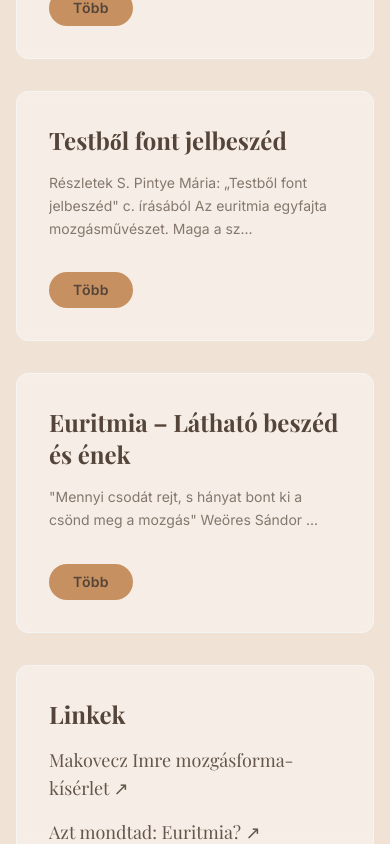
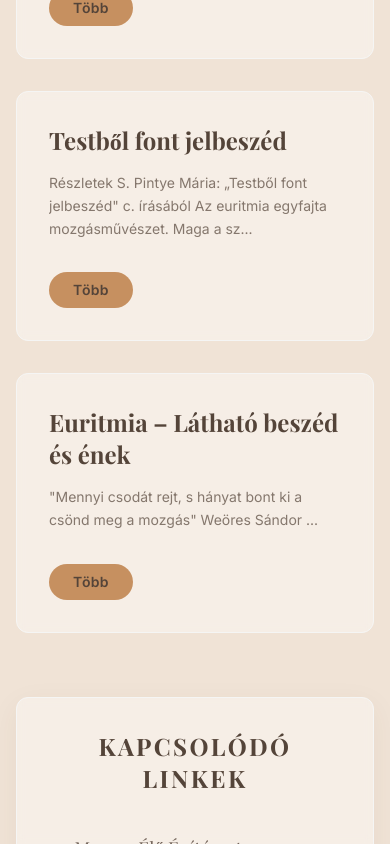
Before and after one commit to Ketyerix/EuritmiaHon, a React (Vite) app: page / in a window 390 px wide. Shown: the part 1952-2796 px from the top of the page. Built offline with nearby package versions, Linux system fonts and the light colour scheme; a web font is replaced by a local one.

Commit message:
article new expand ui, external links rework

```diff
--- a/components/HomeArticles.tsx
+++ b/components/HomeArticles.tsx
@@ -1,5 +1,6 @@
-import React, { useState, useRef } from 'react';
-import { HOME_ARTICLES } from '../constants';
+import React, { useState, useEffect } from 'react';
+import { createPortal } from 'react-dom';
+import { HOME_ARTICLES, EXTERNAL_LINKS } from '../constants';
 import { X } from 'lucide-react';
 import { motion, AnimatePresence } from 'framer-motion';
 
@@ -10,11 +11,22 @@ interface HomeArticleData {
 }
 
 // Standardized smooth transition for consistent feel - Slower and more relaxed
-const TRANSITION = { duration: 0.8, ease: [0.4, 0, 0.2, 1] as [number, number, number, number] };
+const TRANSITION = { duration: 0.5, ease: [0.4, 0, 0.2, 1] as [number, number, number, number] };
 
 const HomeArticles: React.FC = () => {
   const [selectedArticle, setSelectedArticle] = useState<HomeArticleData | null>(null);
-  const lastActiveIndex = useRef<number | null>(null);
+
+  // Lock body scroll when modal is open
+  useEffect(() => {
+    if (selectedArticle) {
+      document.body.style.overflow = 'hidden';
+    } else {
+      document.body.style.overflow = 'unset';
+    }
+    return () => {
+      document.body.style.overflow = 'unset';
+    };
+  }, [selectedArticle]);
 
   return (
     <section id="articles" className="py-24 px-4 md:px-12 bg-transparent relative z-10">
@@ -26,16 +38,8 @@ const HomeArticles: React.FC = () => {
           <div className="w-24 h-1 bg-earth mx-auto rounded-full mb-8" />
         </div>
 
-        <AnimatePresence mode="wait">
-          {!selectedArticle ? (
-            <motion.div
-              key="articles-grid"
-              initial={{ opacity: 0, y: 10 }}
-              animate={{ opacity: 1, y: 0 }}
-              exit={{ opacity: 0, transition: { duration: 0.3 } }}
-              transition={TRANSITION}
-              className="grid grid-cols-1 md:grid-cols-2 lg:grid-cols-3 gap-8"
-            >
+        {/* Grid - Always Visible */}
+        <div className="grid grid-cols-1 md:grid-cols-2 lg:grid-cols-3 gap-8">
           {HOME_ARTICLES.map((article, index) => {
             const isLinkCard = article.isList;
             // Create a text-only preview from HTML content
@@ -43,18 +47,13 @@ const HomeArticles: React.FC = () => {
 
             return (
               <motion.div
-                    layoutId={`article-${index}`}
                 key={index}
-                    ref={(el) => {
-                      // Scroll back to this element if it was the last active one
-                      if (el && lastActiveIndex.current === index) {
-                        el.scrollIntoView({ behavior: 'smooth', block: 'center' });
-                        lastActiveIndex.current = null;
-                      }
-                    }}
+                initial={{ opacity: 0, y: 20 }}
+                whileInView={{ opacity: 1, y: 0 }}
+                viewport={{ once: true }}
+                transition={{ delay: index * 0.1, duration: 0.6 }}
                 onClick={() => {
                   if (!isLinkCard) {
-                        lastActiveIndex.current = index;
                     setSelectedArticle(article);
                   }
                 }}
@@ -62,12 +61,9 @@ const HomeArticles: React.FC = () => {
                 whileHover={!isLinkCard ? { y: -4 } : {}}
               >
                 <div className="mb-4 w-full">
-                      <motion.h3
-                        layoutId={`title-${index}`}
-                        className="font-serif text-2xl font-bold text-charcoal mb-4 group-hover:text-earthDark transition-colors"
-                      >
+                  <h3 className="font-serif text-2xl font-bold text-charcoal mb-4 group-hover:text-earthDark transition-colors">
                     {article.title}
-                      </motion.h3>
+                  </h3>
 
                   {isLinkCard ? (
                     <div
@@ -75,81 +71,105 @@ const HomeArticles: React.FC = () => {
                       dangerouslySetInnerHTML={{ __html: article.content }}
                     />
                   ) : (
-                        <motion.p
-                          layoutId={`excerpt-${index}`}
-                          className="text-charcoal/70 font-sans leading-relaxed text-sm md:text-base line-clamp-4"
-                        >
+                    <p className="text-charcoal/70 font-sans leading-relaxed text-sm md:text-base line-clamp-4">
                       {previewText}
-                        </motion.p>
+                    </p>
                   )}
                 </div>
 
                 {!isLinkCard && (
                   <div className="mt-auto pt-4">
-                        <motion.button
-                          layoutId={`btn-${index}`}
-                          className="px-6 py-2 rounded-full bg-earth text-charcoal font-semibold text-sm tracking-wide hover:bg-earthDark hover:text-white hover:shadow-lg transition-all duration-300 transform hover:scale-105 active:scale-95"
-                        >
+                    <button className="px-6 py-2 rounded-full bg-earth text-charcoal font-semibold text-sm tracking-wide hover:bg-earthDark hover:text-white hover:shadow-lg transition-all duration-300 transform group-hover:scale-105 active:scale-95">
                       Több
-                        </motion.button>
+                    </button>
                   </div>
                 )}
               </motion.div>
             );
           })}
-            </motion.div>
-          ) : (
+        </div>
+
+        {/* Links Section */}
+        <div className="mt-16 max-w-4xl mx-auto">
+          <div className="bg-white/40 backdrop-blur-sm border border-stone-100 rounded-xl p-8 md:p-12 shadow-soft">
+            <h3 className="font-serif text-2xl font-bold text-charcoal mb-8 text-center uppercase tracking-widest">
+              Kapcsolódó Linkek
+            </h3>
+            <div className="grid grid-cols-1 md:grid-cols-2 gap-x-12 gap-y-6">
+              {EXTERNAL_LINKS.map((link, idx) => (
+                <a
+                  key={idx}
+                  href={link.url}
+                  target="_blank"
+                  rel="noopener noreferrer"
+                  className="group flex items-start gap-3 transition-colors hover:bg-white/40 p-2 rounded-lg -mx-2"
+                >
+                  <span className="text-earth mt-1">↗</span>
+                  <span className="font-serif text-lg text-charcoal/80 group-hover:text-earth transition-colors border-b border-transparent group-hover:border-earth/30">
+                    {link.title}
+                  </span>
+                </a>
+              ))}
+            </div>
+          </div>
+        </div>
+
+        {/* Full Screen Modal Portal */}
+        {createPortal(
+          <AnimatePresence>
+            {selectedArticle && (
+              <div className="fixed inset-0 z-[48] flex items-center justify-center p-4 pt-24 md:p-8 md:pt-28">
+                {/* Backdrop */}
                 <motion.div
-              key="article-detail"
                   initial={{ opacity: 0 }}
                   animate={{ opacity: 1 }}
-              exit={{ opacity: 0, transition: { duration: 0.3 } }}
+                  exit={{ opacity: 0 }}
+                  onClick={() => setSelectedArticle(null)}
+                  className="absolute inset-0 bg-stone-900/40 backdrop-blur-sm"
+                />
+
+                {/* Modal Card */}
+                <motion.div
+                  initial={{ opacity: 0, scale: 0.95, y: 20 }}
+                  animate={{ opacity: 1, scale: 1, y: 0 }}
+                  exit={{ opacity: 0, scale: 0.95, y: 20 }}
                   transition={TRANSITION}
-              className="relative"
-              ref={(el) => {
-                if (el) {
-                  const y = el.getBoundingClientRect().top + window.scrollY - 100;
-                  window.scrollTo({ top: y, behavior: 'smooth' });
-                }
-              }}
+                  className="w-full max-w-4xl max-h-full bg-white/90 backdrop-blur-xl border border-stone-200 shadow-2xl rounded-2xl overflow-hidden flex flex-col relative z-10"
                 >
-              <motion.div
-                layoutId={`article-${HOME_ARTICLES.findIndex(a => a.title === selectedArticle.title)}`}
-                transition={TRANSITION}
-                className="bg-white/40 backdrop-blur-sm border border-stone-100 shadow-2xl rounded-xl p-6 md:p-8 relative overflow-hidden"
-              >
+                  {/* Close Button */}
                   <button
                     onClick={() => setSelectedArticle(null)}
-                  className="absolute top-4 right-4 p-2 rounded-full hover:bg-stone-100 transition-colors z-10"
+                    className="absolute top-4 right-4 p-2 rounded-full hover:bg-black/5 transition-colors z-20"
                     aria-label="Close article"
                   >
-                  <X className="w-5 h-5 text-charcoal/60" />
+                    <X className="w-6 h-6 text-charcoal/60" />
                   </button>
 
-                <motion.h2
-                  layoutId={`title-${HOME_ARTICLES.findIndex(a => a.title === selectedArticle.title)}`}
-                  className="font-serif text-2xl md:text-3xl lg:text-4xl text-charcoal mb-6 pt-2"
-                >
+                  {/* Scrollable Content */}
+                  <div className="overflow-y-auto p-6 md:p-12 custom-scrollbar">
+                    <h2 className="font-serif text-3xl md:text-4xl lg:text-5xl text-charcoal mb-8 pr-10">
                       {selectedArticle.title}
-                </motion.h2>
+                    </h2>
 
                     <div className="text-charcoal/80 font-sans leading-relaxed space-y-4 text-base md:text-lg">
                       <div dangerouslySetInnerHTML={{ __html: selectedArticle.content }} />
                     </div>
 
-                <div className="mt-8 pt-6 border-t border-stone-200 flex justify-center">
-                  <motion.button
-                    layoutId={`btn-${HOME_ARTICLES.findIndex(a => a.title === selectedArticle.title)}`}
+                    <div className="mt-10 pt-8 border-t border-charcoal/10 flex justify-center">
+                      <button
                         onClick={() => setSelectedArticle(null)}
-                    className="px-8 py-3 rounded-full bg-earth text-charcoal font-semibold tracking-wide hover:bg-earthDark hover:text-white hover:shadow-lg transition-all duration-300 shadow-sm"
+                        className="px-10 py-3 rounded-full bg-earth text-charcoal font-semibold tracking-wide hover:bg-earthDark hover:text-white hover:shadow-lg transition-all duration-300 shadow-sm"
                       >
                         Bezárás
-                  </motion.button>
+                      </button>
+                    </div>
                   </div>
                 </motion.div>
-            </motion.div>
+              </div>
             )}
-        </AnimatePresence>
+          </AnimatePresence>,
+          document.body
+        )}
       </div>
     </section>
   );
--- a/constants.tsx
+++ b/constants.tsx
@@ -16,6 +16,20 @@ export const REPORT_YEARS = [
   { year: '2021', label: '2021-es jelentés' },
   { year: '2020', label: '2020-as jelentés' },
   { year: '2019', label: '2019-es jelentés' },
+];
+
+export const EXTERNAL_LINKS = [
+  { title: "Magyar Élő Építészet – Finisszázs", url: "https://orszagepito.net/videok/magyar-elo-epiteszet-finisszazs-beszamolo/" },
+  { title: "Azt mondtad: Euritmia?", url: "https://phwi.hu/azt-mondtad-euritmia/" },
+  { title: "Makovecz Imre: Mozgásforma kísérletek III.", url: "https://www.makovecz.hu/haz-kategoria/mozgasforma-kiserletek-iii/" },
+  { title: "Bukaresti Rádió: Vizsgaelőadás beszámoló", url: "https://www.bukarestiradio.ro/2019/05/29/3-erdelyi-helyszinen-lathato-a-magyar-euritmia-kepzes-vegzos-hallgatoinak-vizsgaeloadasa/" },
+  { title: "Videó: Euritmia előadás a Csengeyben", url: "https://youtu.be/tYZ5p6s09RA?si=9-GiKpBBb4q_xMZy" },
+  { title: "Spotify: Szabadságra nevelés", url: "https://open.spotify.com/show/1KHPFXCuj060RQ5uMtwpkQ?si=BGYvSW7OTSq4xZG-k6y80w" },
+  { title: "Országépítő: euritmia az iskolában", url: "https://epa.oszk.hu/02900/02952/00108/pdf/EPA02952_orszagepito_2011_01_28-29.pdf" },
+  { title: "Országépítő: euritmia az óvodában", url: "https://epa.oszk.hu/02900/02952/00108/pdf/EPA02952_orszagepito_2011_01_26-27.pdf" },
+  { title: "Videó: Waldorf Nap a Műcsarnokban", url: "https://youtu.be/4JZC5mNlExU?si=crsC6kC_jt3b8rlo" },
+  { title: "Waldorf Nap a Műcsarnokban (PDF)", url: "https://waldorf-godollo.hu/wp-content/uploads/2019/02/Waldorf-Nap-a-Műcsarnokban.pdf" },
+  { title: "Magyar Építőművészet: Euritmia", url: "https://meonline.hu/utoirat/euritmia/" }
 ];
 
 export const HOME_ARTICLES = [
@@ -68,7 +82,7 @@ export const HOME_ARTICLES = [
 
         <p class="mb-4 text-justify leading-relaxed">Az Anthromed közhasznú társaság azzal a céllal, hogy ezzel a védjeggyel biztosítsa és tovább fejlessze az antropozófiai orvoslás minőségét.</p>
 
-        <a href="http://www.athromed.de" target="_blank" class="block mb-6 text-earth hover:text-earthDark font-bold hover:underline">www.athromed.de</a>
+        <a href="https://www.anthromed.org" target="_blank" class="block mb-6 text-earth hover:text-earthDark font-bold hover:underline">www.anthromed.org</a>
 
         <p class="mb-4 text-justify leading-relaxed">A védjegy minden gyógyeuritmista rendelkezésére áll, aki olyan elismert gyógyeuritmiai szakmai szövetséghez tartozik, amely szerződéssel kapcsolódik az Anthromed-hez. A következő nemzeti gyógyeuritmiai szakmai szövetségek kapcsolódtak ez idáig a védjegyhasználathoz: USA, Svédország, Olaszország, Németország, Hollandia, Ausztria, Magyarország, Svájc Anglia.</p>
         `,
@@ -312,16 +326,6 @@ export const HOME_ARTICLES = [
         </div>
         `,
     isList: false
-  },
-  {
-    title: 'Linkek',
-    content: `
-        <ul class="space-y-4 font-serif text-lg text-charcoal/90">
-            <li><a href="https://orszagepito.net/videok/magyar-elo-epiteszet-finisszazs-beszamolo/" target="_blank" rel="noopener noreferrer" class="hover:text-earth transition-colors border-b border-transparent hover:border-earth">Makovecz Imre mozgásforma-kísérlet ↗</a></li>
-            <li><a href="https://phwi.hu/azt-mondtad-euritmia/" target="_blank" rel="noopener noreferrer" class="hover:text-earth transition-colors border-b border-transparent hover:border-earth">Azt mondtad: Euritmia? ↗</a></li>
-        </ul>
-        `,
-    isList: true
   }
 ];
 
```
Lines whose indentation alone changed are shown as unchanged.
